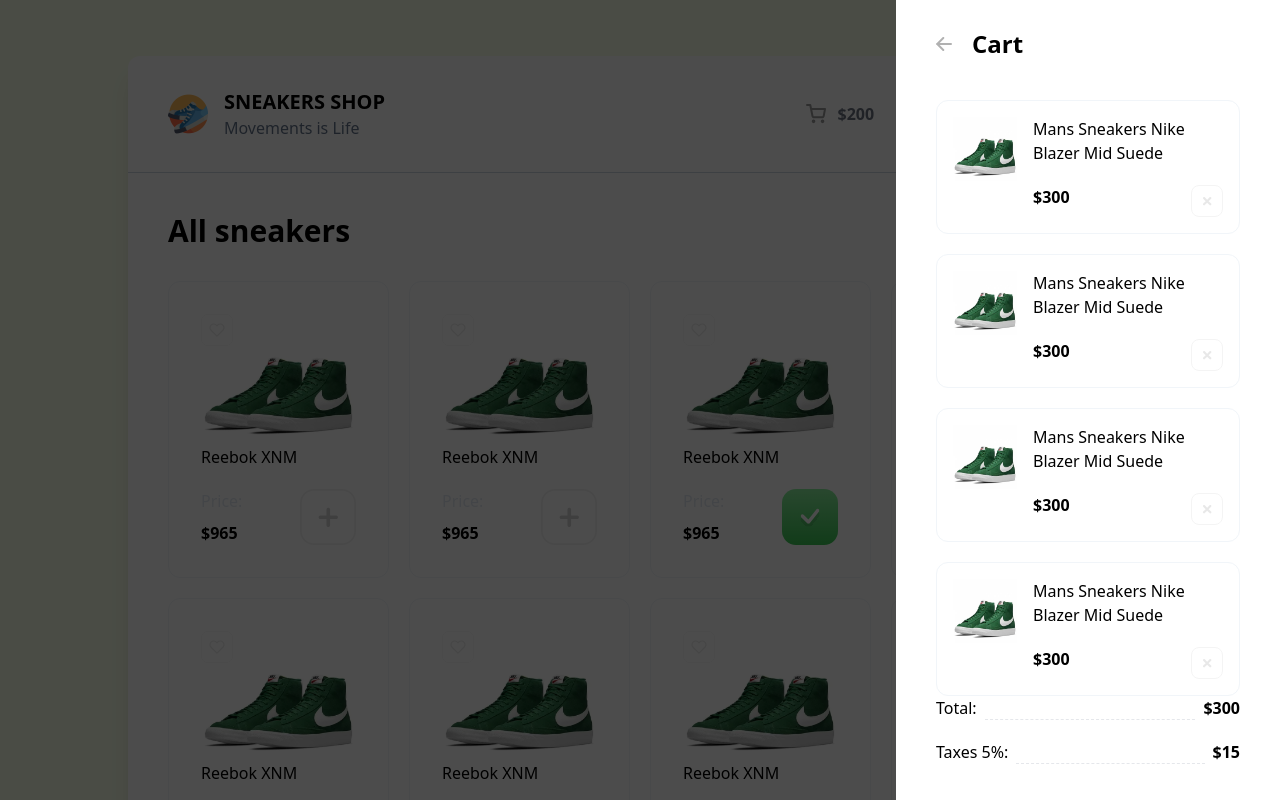
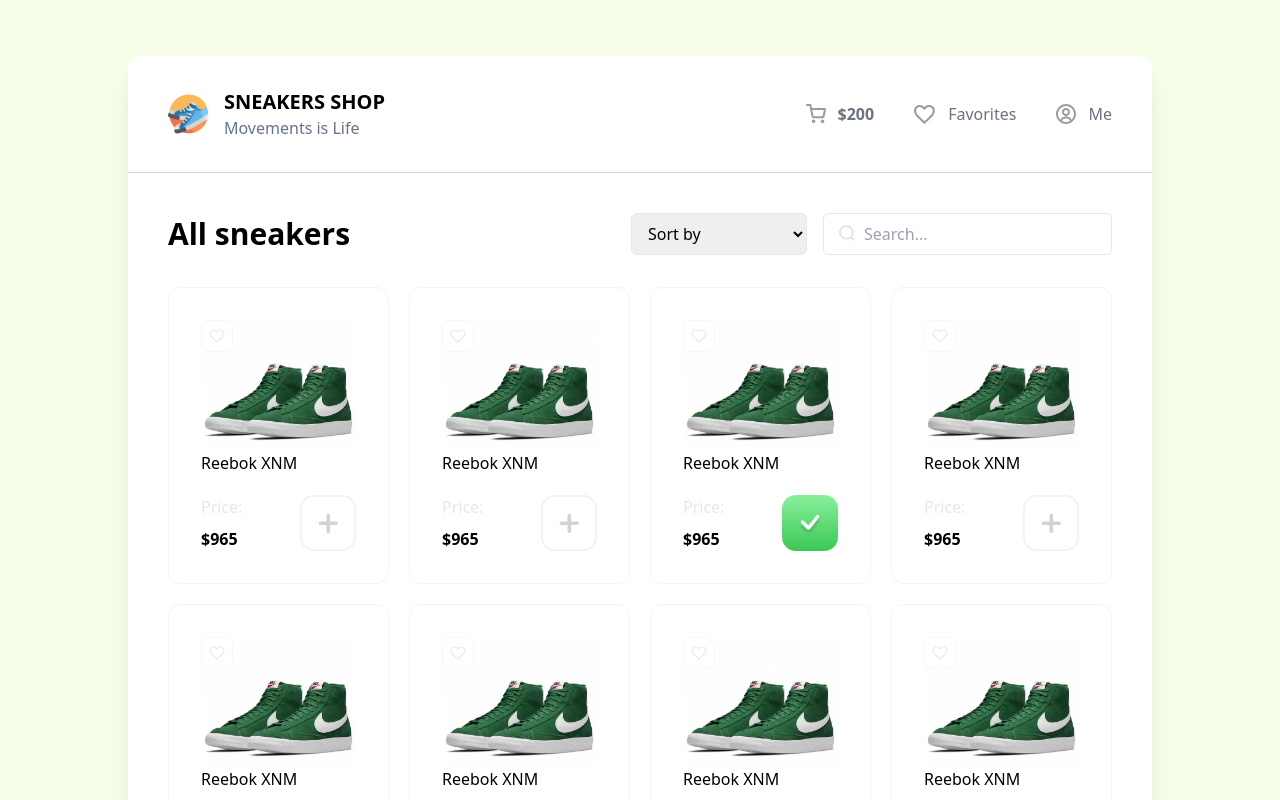
Before and after one commit to Inglsmit/vue-sneakers-app, a Vue app: page / in a window 1280 px wide. Shown: the top 800 px of the page. Built offline with nearby package versions, Linux system fonts and the light colour scheme.

Commit message:
#04 - Search + filter template

```diff
--- a/src/App.vue
+++ b/src/App.vue
@@ -1,17 +1,35 @@
 <script setup>
 import Header from "@/components/Header.vue";
 import CardList from "@/components/CardList.vue";
-import Drawer from "@/components/Drawer.vue";
+// import Drawer from "@/components/Drawer.vue";
 
 </script>
 
 <template>
-  <Drawer />
+<!--  <Drawer />-->
   <div class="w-4/5 m-auto bg-white min-h-screen rounded-xl shadow-xl mt-14">
     <Header/>
 
     <div class="p-10">
-      <h2 class="text-3xl font-bold mb-8">All sneakers</h2>
+      <div class="flex justify-between items-center mb-8">
+        <h2 class="text-3xl font-bold">All sneakers</h2>
+
+        <div class="flex gap-4">
+          <select name="" id="" class="py-2 px-3 border rounded-md">
+            <option value="">Sort by</option>
+            <option value="">Price: low to high</option>
+            <option value="">Price: high to low</option>
+          </select>
+          <div class="relative">
+            <img class="absolute left-4 top-3" src="/search.svg" alt="">
+            <input
+                type="text"
+                placeholder="Search..."
+                class="border rounded-md outline-none focus:border-gray-400 pl-10 pr-4 py-2"
+            />
+          </div>
+        </div>
+      </div>
 
       <CardList />
     </div>
```
